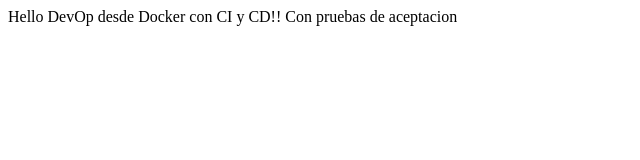
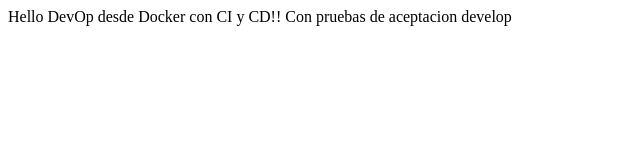
Before and after one commit to davidpolaniaac/devops-demo, a website: page public/index.html in a window 1280 px wide. Shown: the full height of the page, 0-640 px from the left. Drawn offline with Linux system fonts and the light colour scheme.

Commit message:
cambie el mensaje

```diff
--- a/public/index.html
+++ b/public/index.html
@@ -4,6 +4,6 @@
   </head>
   <body>
     Hello DevOp desde Docker con CI y CD!!
-    Con pruebas de aceptacion
+    Con pruebas de aceptacion develop
   </body>
 </html>
```
